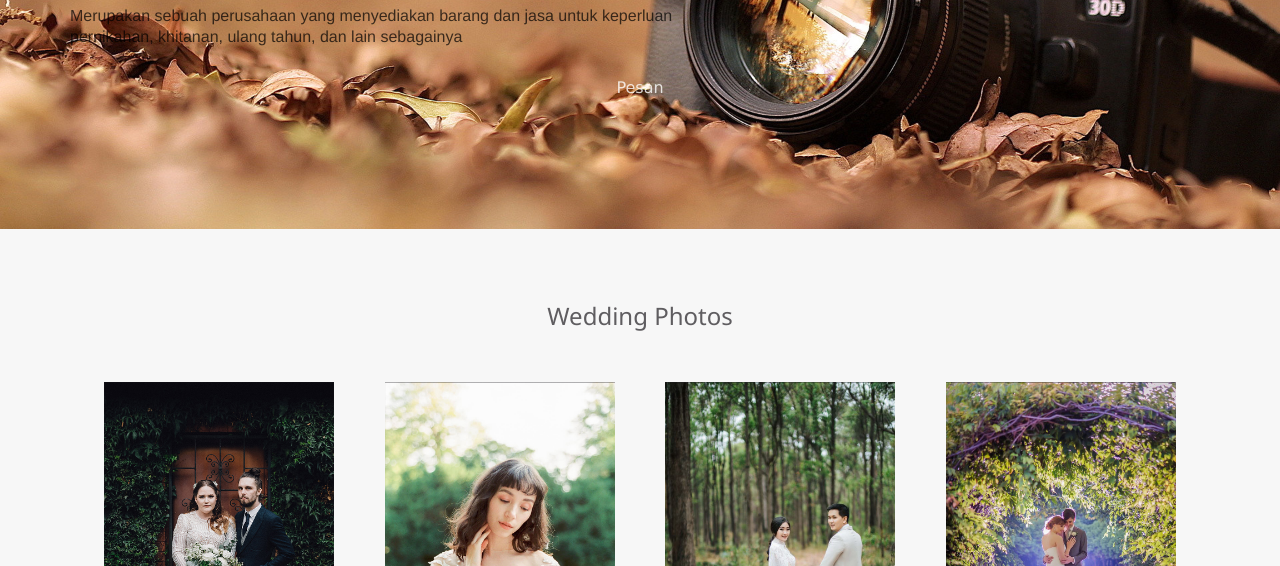
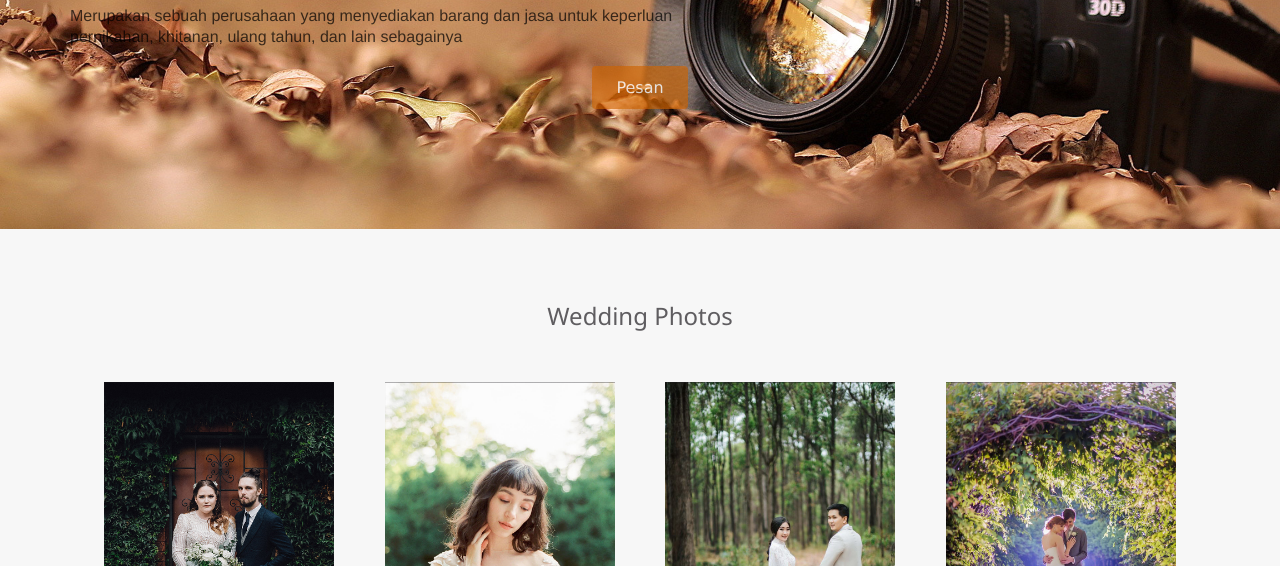
Before and after one commit to shiroi12/normanken.github.io, a plain HTML site: page index.html in a window 1280 px wide. Shown: the part 234-800 px from the top of the page. Drawn offline with Linux system fonts and the light colour scheme.

Commit message:
Update stylesheet.css

```diff
--- a/stylesheet.css
+++ b/stylesheet.css
@@ -60,7 +60,7 @@ a {
   margin: 10px 0;
 }
 
-.masuk {
+.pesan {
   background-color: #cf6400cb;
 }
 
```
